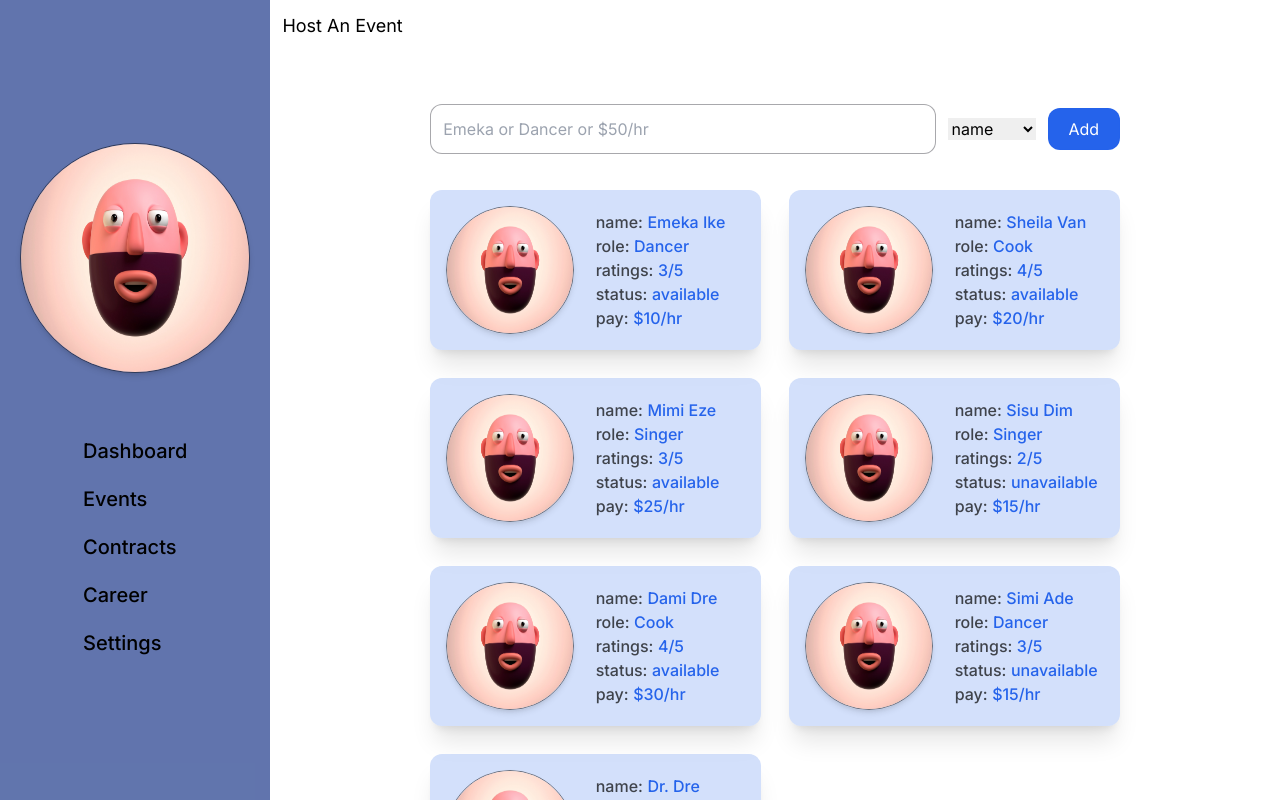
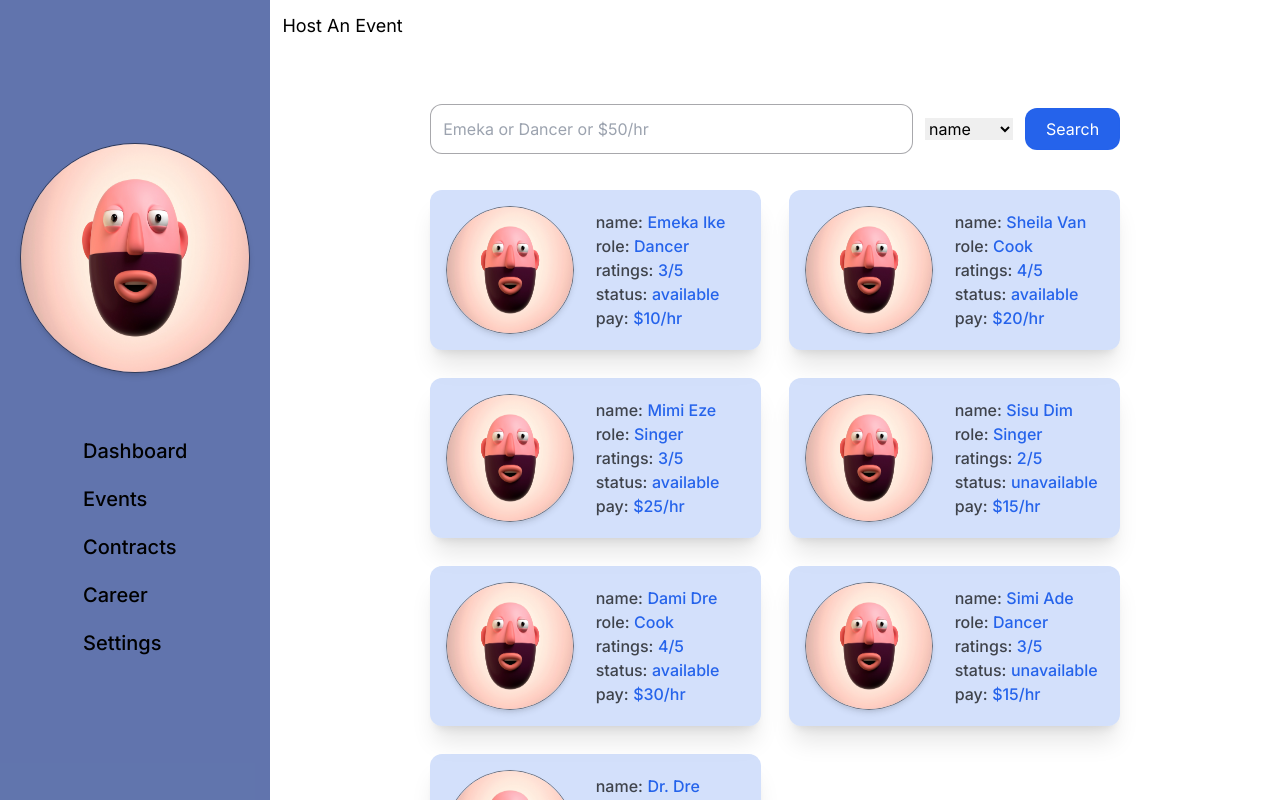
Before and after one commit to mmesomasaint/jointt, a Next.js app: page /dashboard/events/host in a window 1280 px wide. Built offline with nearby package versions, Linux system fonts and the light colour scheme; no server answers.

Commit message:
Fix: add - search

```diff
--- a/app/dashboard/events/host/page.tsx
+++ b/app/dashboard/events/host/page.tsx
@@ -219,7 +219,7 @@ function ContractorSelection({
           type='button'
           className='disabled:bg-gray-600/50 disabled:border-gray-600/50'
         >
-          Add
+          Search
         </Button>
       </div>
       <div className='my-5 grid grid-cols-2 gap-7 place-items-stretch w-full'>
```
